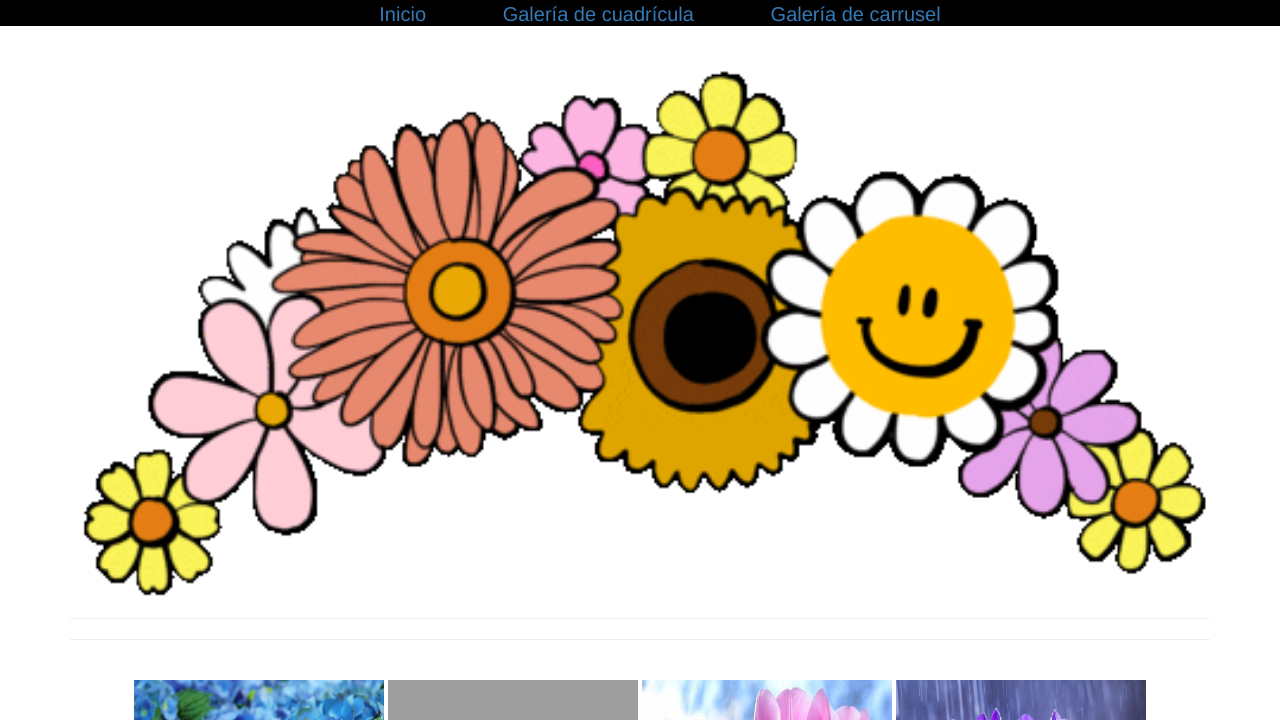
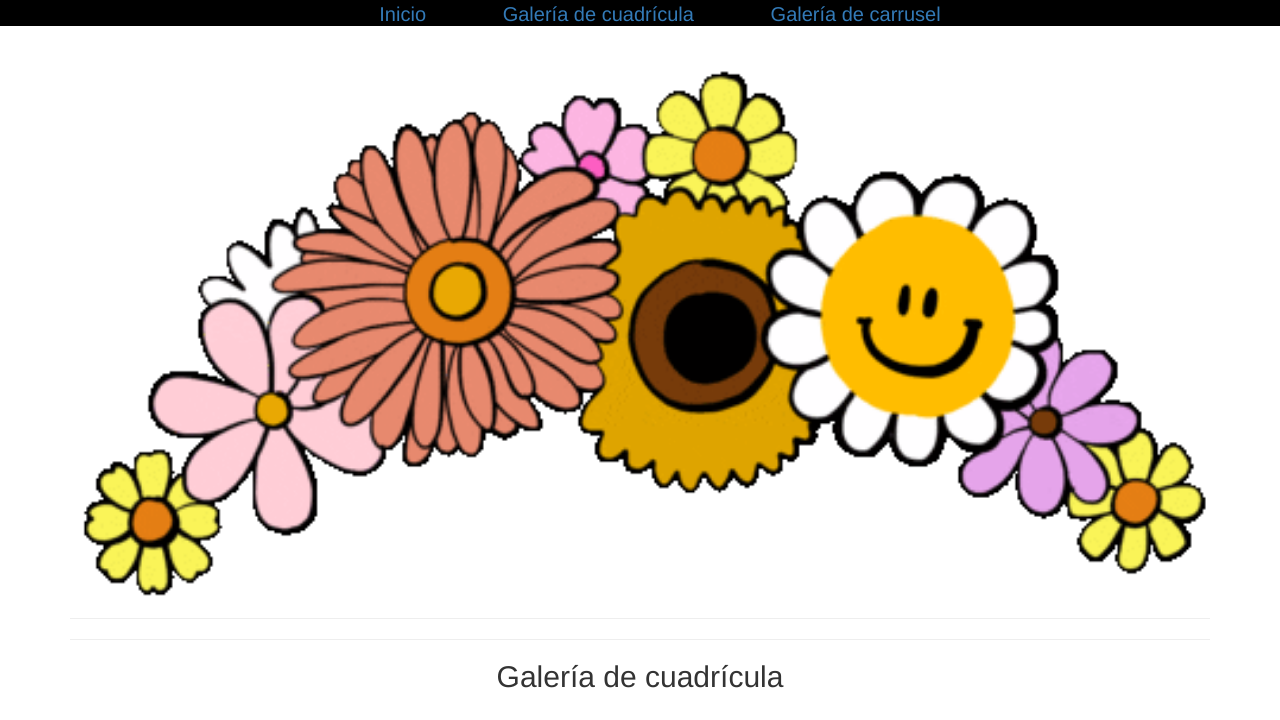
Before and after one commit to byjusmx3/C62GaleriaDeFotos, a plain HTML site: page index.html in a window 1280 px wide. Shown: the top 720 px of the page. Drawn offline with nearby package versions, Linux system fonts and the light colour scheme; grey boxes are pictures that could not be loaded.

Commit message:
Update index.html

```diff
--- a/index.html
+++ b/index.html
@@ -40,7 +40,7 @@
        <!---->
    <hr style="width: 100%;">
      <section id="Grids">
-        <h2Galería de cuadrícula</h2>
+        <h2>Galería de cuadrícula</h2>
           <br>
          <script src=""></script>
           <div class="row">
```
